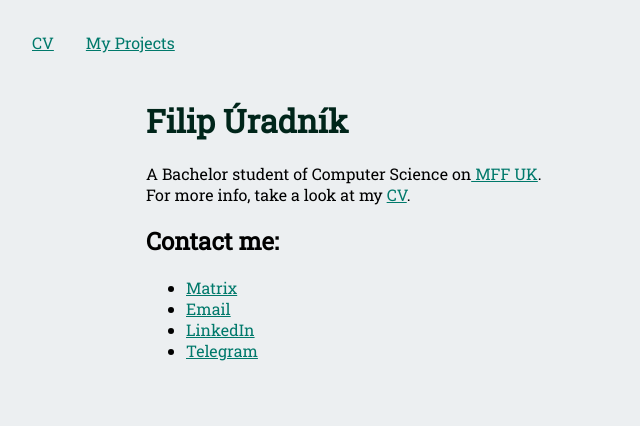
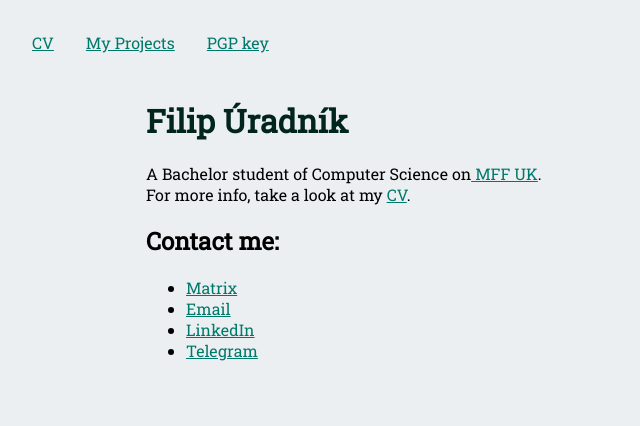
Before and after one commit to furadnik/web, a plain HTML site: page index.html in a window 1280 px wide. Shown: the full height of the page, 44-684 px from the left. Drawn offline with Linux system fonts and the light colour scheme.

Commit message:
Add pubkey.

```diff
--- a/index.html
+++ b/index.html
@@ -14,6 +14,7 @@
     <ul id="navbar">
         <li><a href="data/cv.pdf">CV</a></li>
         <li><a href="https://github.com/furadnik">My Projects</a></li>
+        <li><a href="data/uradnikf.asc">PGP key</a></li>
     </ul>
     <div id="content">
         <div id="profilepic_div"><img id="profilepic" src="data/profile_pic.jpg"/></div>
```
Also changed, not shown: 2 other files.
